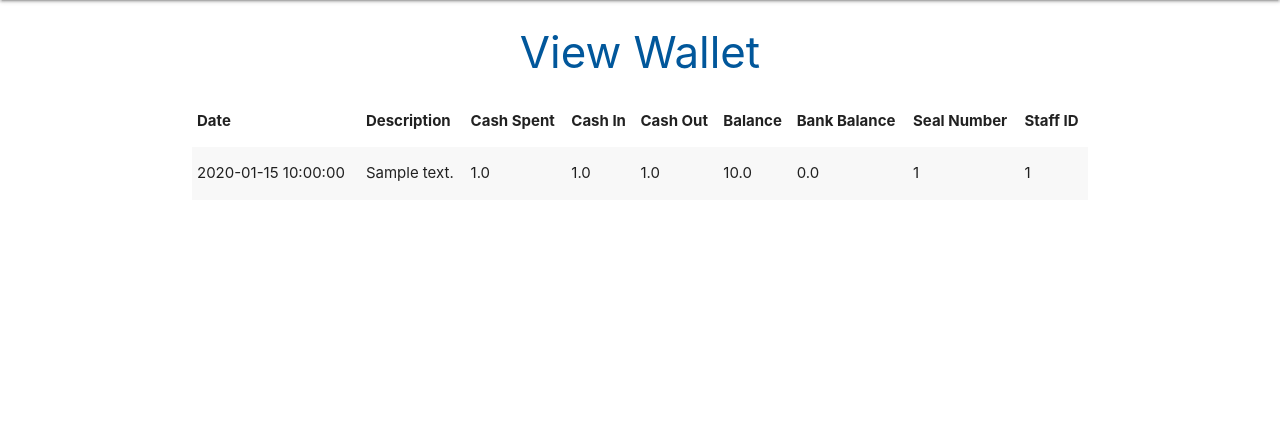
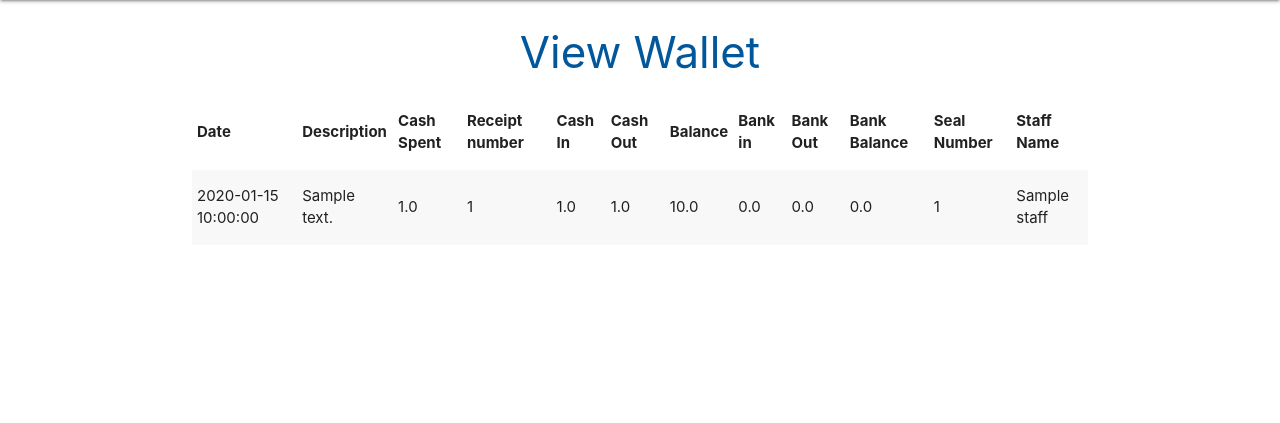
Before and after one commit to EthanTrout/financial-care, a Flask app: page /view_wallet/1 in a window 1280 px wide. Shown: the part 64-487 px from the top of the page. Run offline with Flask 3, Linux system fonts and the light colour scheme; tables that the repository leaves empty hold one stand-in row (values such as "Sample post"); some libraries are stand-ins or nearby versions.

Commit message:
Feat: added fields bank_out bank_in and reciept number to wallet_entry table to better represent a FRS sheet. updated form of entering reciept numbers to automatically increment the reciept number

```diff
--- a/financialcare/models.py
+++ b/financialcare/models.py
@@ -55,3 +55,8 @@ class WalletEntry(db.Model):
     bank_card_removed = db.Column(db.Boolean,default=False,nullable=False)
     money_spent = db.Column(db.Float)
     money_spent_description = db.Column(db.String)
+    bank_out = db.Column(db.Float)
+    bank_in = db.Column(db.Float)
+    receipt_number =db.Column(db.Integer)
+
+    staff = db.relationship('Staff', backref='wallet_entries')
--- a/financialcare/routes.py
+++ b/financialcare/routes.py
@@ -290,7 +290,10 @@ def open_wallet(service_user_id):
             cash_in = 0,
             bank_card_removed=bool(True if request.form.get("bank_card_removed") else False),
             money_spent = 0,
-            money_spent_description = request.form.get("cash_out_description")
+            money_spent_description = request.form.get("cash_out_description"),
+            bank_out = 0 ,
+            bank_in = 0,
+            receipt_number = 0
             )
         db.session.add(wallet_entry)
         db.session.commit()
@@ -307,11 +310,14 @@ def close_wallet(service_user_id,last_wallet_id,outstanding_money):
     service_user = ServiceUser.query.get_or_404(service_user_id)
     last_wallet_entry = WalletEntry.query.filter_by(id=last_wallet_id).first()
     outstanding_money = Decimal(str(outstanding_money))
-    print(outstanding_money)
+    last_entry_with_receipt = WalletEntry.query.filter(WalletEntry.receipt_number != 0).order_by(WalletEntry.id.desc()).first()
     if request.method == "POST":
         print(outstanding_money)
         if outstanding_money >= float(request.form.get("money_spent")):
-
+            if last_entry_with_receipt is not None:
+                receipt_number = last_entry_with_receipt.receipt_number + 1
+            else:
+                receipt_number = 1
             wallet_entry = WalletEntry(
                 service_user_id = service_user.id,
                 staff_id = session["user"],
@@ -323,7 +329,10 @@ def close_wallet(service_user_id,last_wallet_id,outstanding_money):
                 cash_in = 0,
                 bank_card_removed= last_wallet_entry.bank_card_removed,
                 money_spent = float(request.form.get("money_spent")),
-                money_spent_description = request.form.get("money_spent_description")
+                money_spent_description = request.form.get("money_spent_description"),
+                bank_out = 0 ,
+                bank_in = 0,
+                receipt_number = receipt_number
                 )
             db.session.add(wallet_entry)
             db.session.commit()
@@ -358,7 +367,10 @@ def close_wallet_add_cash(service_user_id,last_wallet_id,outstanding_money):
                 cash_in=cash_in,
                 bank_card_removed=False,
                 money_spent=0,
-                money_spent_description="Remaining cash back in"
+                money_spent_description="Remaining cash back in",
+                bank_out = 0 ,
+                bank_in = 0,
+                receipt_number = 0
             )
             db.session.add(wallet_entry)
             db.session.commit()
@@ -387,7 +399,10 @@ def set_up_wallet(service_user_id):
             cash_in = 0,
             bank_card_removed=bool(False),
             money_spent = 0,
-            money_spent_description = "Setting up Wallet"
+            money_spent_description = "Setting up Wallet",
+            bank_out = 0 ,
+            bank_in = 0,
+            receipt_number = 0
             )
         db.session.add(wallet_entry)
         db.session.commit()
@@ -414,4 +429,5 @@ def check_seal(service_user_id):
 @app.route("/view_wallet/<int:service_user_id>")
 def view_wallet(service_user_id):
     wallet_entries = WalletEntry.query.filter_by(service_user_id=service_user_id).order_by(WalletEntry.date_time.desc()).all()
-    return render_template("view_wallet.html",wallet_entries=wallet_entries)
+    staff = list(Staff.query.order_by(Staff.id).all())
+    return render_template("view_wallet.html",wallet_entries=wallet_entries,staff=staff)
--- a/financialcare/templates/view_wallet.html
+++ b/financialcare/templates/view_wallet.html
@@ -3,18 +3,21 @@
 
 <h3 class="light-blue-text text-darken-4 center-align">View Wallet</h3>
 
-<table class="responsive-table striped">
+<table class="responsive-table striped highlight">
     <thead>
       <tr>
           <th>Date</th>
           <th>Description</th>
           <th>Cash Spent</th>
+          <th>Receipt number</th>
           <th>Cash In</th>
           <th>Cash Out</th>
           <th>Balance</th>
+          <th>Bank in</th>
+          <th>Bank Out</th>
           <th>Bank Balance</th>
           <th>Seal Number</th>
-          <th>Staff ID</th>
+          <th>Staff Name</th>
       </tr>
     </thead>
 
@@ -24,12 +27,15 @@
             <td>{{wallet_entry.date_time}}</td>
             <td>{{wallet_entry.money_spent_description}}</td>
             <td>{{wallet_entry.money_spent}}</td>
+            <td>{{wallet_entry.receipt_number}}</td>
             <td>{{wallet_entry.cash_in}}</td>
             <td>{{wallet_entry.cash_out}}</td>
             <td>{{wallet_entry.cash_amount}}</td>
+            <td>{{wallet_entry.bank_in}}</td>
+            <td>{{wallet_entry.bank_out}}</td>
             <td>{{wallet_entry.bank_amount}}</td>
             <td>{{wallet_entry.seal_number}}</td>
-            <td>{{wallet_entry.staff_id}}</td>
+            <td>{{wallet_entry.staff.name}}</td>
 
         </tr>
         {% endfor %}
```
Also changed, not shown: migrations/versions/b1985c265474_added_fields_bank_out_bank_in_and_.py (added, +36 -0 lines).
